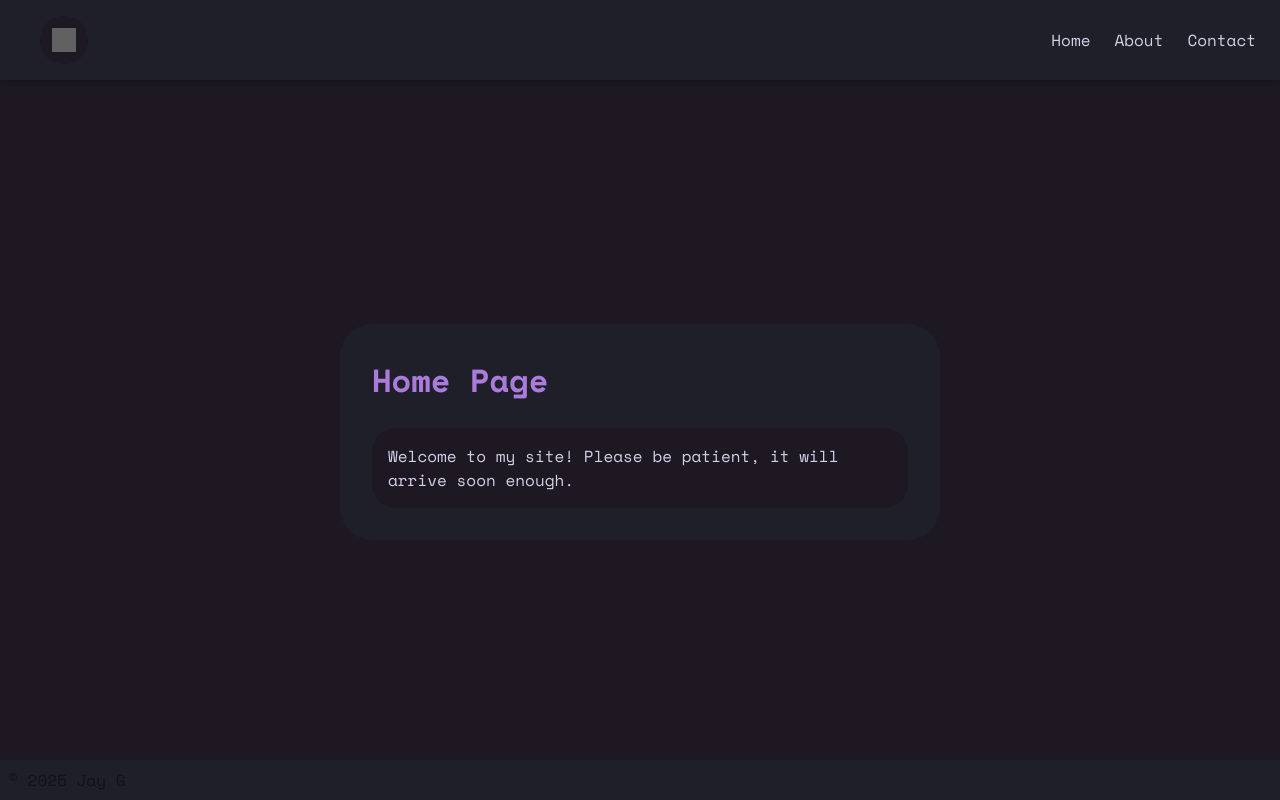
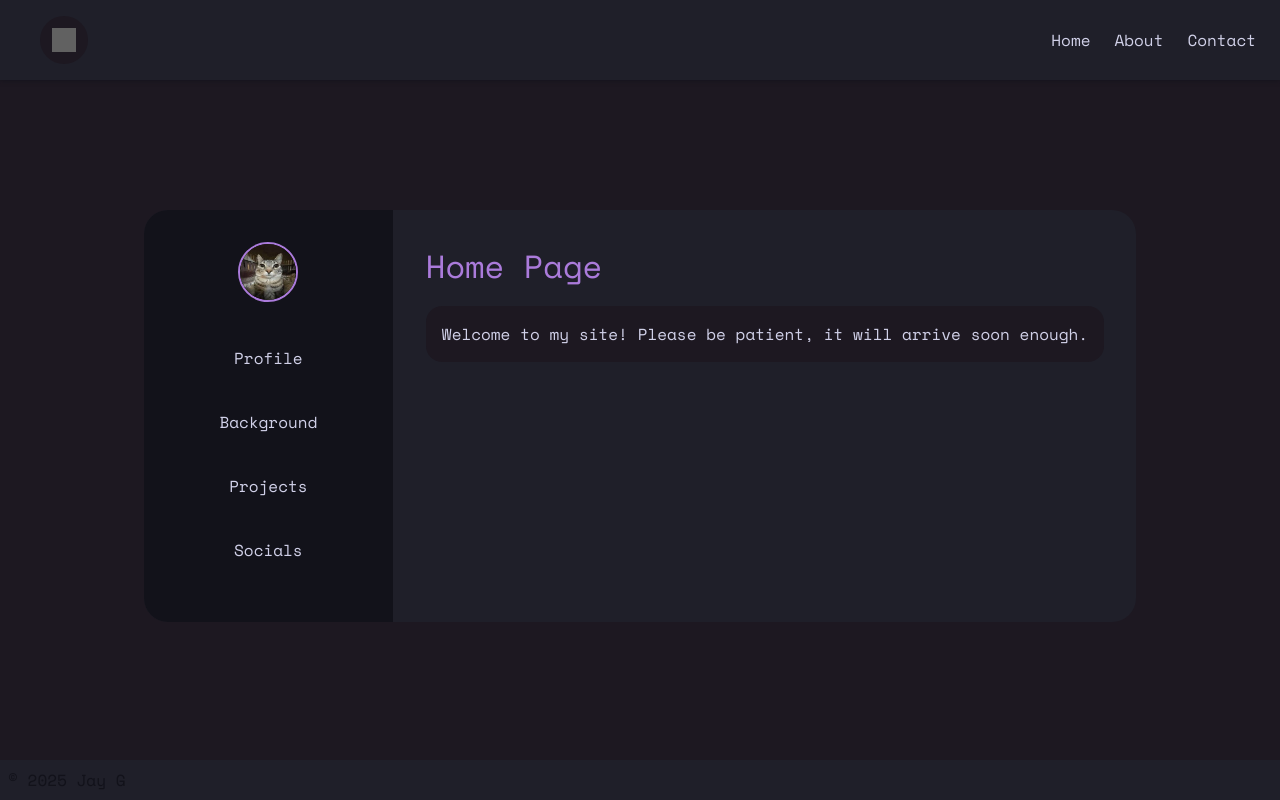
Before and after one commit to jay-gleeson/site, a Next.js app: page / in a window 1280 px wide. Built offline with nearby package versions, Linux system fonts and the light colour scheme; grey boxes are pictures that could not be loaded.

Commit message:
Added sidebar figure

```diff
--- a/app/globals.css
+++ b/app/globals.css
@@ -1,5 +1,4 @@
 @import "tailwindcss";
-
 
 :root {
     --font-space-mono: 'Space Mono', monospace;
@@ -7,71 +6,25 @@
     --font-roboto-mono: 'Roboto Mono', monospace;
     --font-jetbrains-mono: 'JetBrains Mono', monospace;
 
-    --main-color:#ab7bdb;
+    --main-color: #ab7bdb;
     --off-white: #d1d1e9;
     --background-color: #1d1821;
     --card-color: #1f1f29;
     --card-color-dark: #12121a;
 }
 
-body, html {
+html,
+body {
+    margin: 0;
+    padding: 0;
+    height: 100%;
     background-color: var(--background-color);
-    margin: 0;
-    height: 100%;
-    display: flex;
-    flex-direction: column;
-    align-items: center;
-    justify-content: center;
-}
-
-body {
     font-family: var(--font-space-mono);
     color: var(--off-white);
-    min-height: 100vh;
     overflow: hidden;
-    -webkit-font-smoothing: antialiased;
-    -moz-osx-font-smoothing: grayscale;
-}
-
-.container {
     display: flex;
-    flex-direction: column;
     justify-content: center;
     align-items: center;
-    height: 100%;
-    margin-top: 4rem;
-    padding: 0 1rem;
-}
-
-.container .card {
-    background-color: var(--card-color);
-    border-radius: 2rem;
-    padding: 2rem;
-    max-width: 600px;
-    margin: 2rem auto;
-    color: var(--off-white);
-}
-
-.container .card:hover {
-    box-shadow: 0 0 .3rem var(--card-color-dark);
-    transition: box-shadow 0.3s;
-}
-
-.container .card .title {
-    font-size: 2rem;
-    margin-bottom: 1rem;
-    color: var(--main-color);
-    font-weight: bold;
-}
-
-.container .card .description {
-    font-size: 1rem;
-    line-height: 1.5;
-    color: var(--off-white);
-    background-color: var(--background-color) !important;
-    padding: 1rem;
-    border-radius: 1.5rem;
-    margin-top: 1.5rem;
 }
 
 header {
@@ -89,7 +42,7 @@ header {
 }
 
 header:hover {
-    box-shadow: 0 0 .3rem var(--card-color-dark);
+    box-shadow: 0 0 0.3rem var(--card-color-dark);
     transition: box-shadow 0.3s;
 }
 
@@ -130,18 +83,100 @@ header nav a:hover {
     color: var(--main-color);
 }
 
+.container {
+    display: flex;
+    justify-content: center;
+    align-items: center;
+    width: 100%;
+    height: 100vh;
+    padding-top: 5rem;
+    padding-bottom: 3rem;
+    box-sizing: border-box;
+}
+
+.main-frame {
+    display: flex;
+    width: 100%;
+    max-width: 1000px;
+    background-color: var(--card-color);
+    border-radius: 1.5rem;
+    overflow: hidden;
+    margin: 0 auto;
+}
+
+.main-frame:hover,
+.sidebar:hover {
+    box-shadow: 0 0 0.3rem var(--card-color-dark);
+    transition: box-shadow 0.3s;
+}
+
+.sidebar {
+    width: 250px;
+    background-color: var(--card-color-dark);
+    display: flex;
+    flex-direction: column;
+    align-items: center;
+    padding: 2rem 1rem;
+    border-right: 1px solid var(--card-color);
+}
+
+.profile-pic {
+    width: 60px;
+    height: 60px;
+    border-radius: 50%;
+    object-fit: cover;
+    border: 2px solid var(--main-color);
+    margin-bottom: 2rem;
+    display: block;
+}
+
+.sidebar .tab {
+    padding: 0.75rem 1rem;
+    margin-bottom: 1rem;
+    border-radius: 0.5rem;
+    cursor: pointer;
+    transition: background-color 0.3s;
+    color: var(--off-white);
+}
+
+.sidebar .tab:hover {
+    background-color: var(--main-color);
+}
+
+.content {
+    flex: 1;
+    padding: 2rem;
+    display: flex;
+    flex-direction: column;
+}
+
+.content .title {
+    font-size: 2rem;
+    color: var(--main-color);
+    margin-bottom: 1rem;
+}
+
+.content .description {
+    font-size: 1rem;
+    line-height: 1.5;
+    background-color: var(--background-color);
+    padding: 1rem;
+    border-radius: 1rem;
+    color: var(--off-white);
+}
+
 footer {
     position: fixed;
     bottom: 0;
     left: 0;
     width: 100%;
-    padding: .5rem;
+    padding: 0.5rem;
     background-color: var(--card-color);
     z-index: 10;
 }
 
 footer:hover {
-    box-shadow: 0 0 .3rem var(--card-color-dark);
+    box-shadow: 0 0 0.3rem var(--card-color-dark);
     transition: box-shadow 0.3s;
 }
 
--- a/app/page.tsx
+++ b/app/page.tsx
@@ -1,18 +1,23 @@
-import React from 'react';
-import type { Metadata } from "next";
-
-export const metadata: Metadata = {
-  title: "HomePage",
-  description: "Welcome to my site! Please be patient, it will arrive soon enough.",
-};
-
 export default function Page() {
   return (
     <div className="container">
-      <div className="card">
-        <h1 className="title">Home Page</h1>
-        <div className="description">
-          Welcome to my site! Please be patient, it will arrive soon enough.
+      <div className="main-frame">
+        <div className="sidebar">
+          <img
+            className="profile-pic"
+            src="profile.jpg"
+            alt="Profile"
+          />
+          <div className="tab">Profile</div>
+          <div className="tab">Background</div>
+          <div className="tab">Projects</div>
+          <div className="tab">Socials</div>
+        </div>
+        <div className="content">
+          <h1 className="title">Home Page</h1>
+          <div className="description">
+            Welcome to my site! Please be patient, it will arrive soon enough.
+          </div>
         </div>
       </div>
     </div>
```
Also changed, not shown: app/layout.tsx (+7 -5 lines), public/profile.jpg (added).
